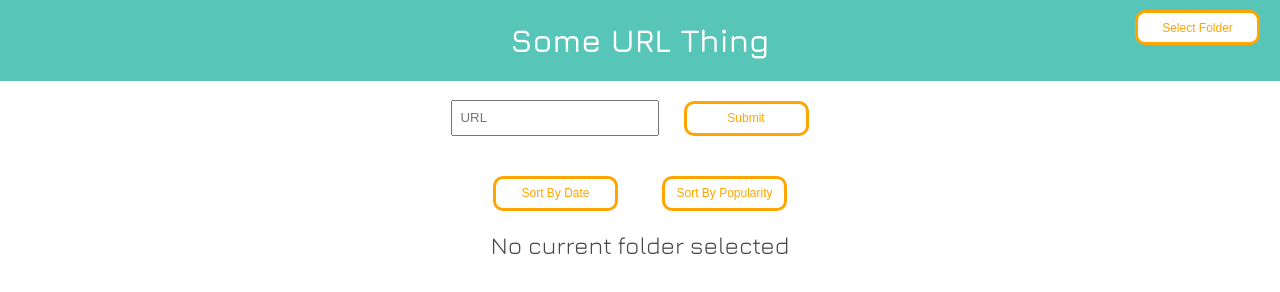
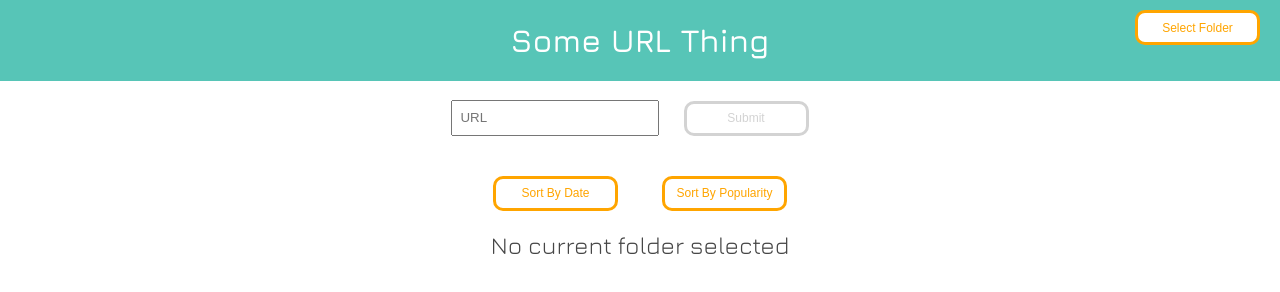
Before and after one commit to ActionJonny/jet-fuel, a website: page public/index.html in a window 1280 px wide. Drawn offline with nearby package versions, Linux system fonts and the light colour scheme.

Commit message:
style changes

```diff
--- a/public/style.css
+++ b/public/style.css
@@ -30,10 +30,17 @@ header {
   color: orange;
 }
 
-.current-folder:hover {
+.current-folder:hover,
+input[type=submit]:hover {
   background-color: orange;
   color: white;
   cursor: pointer;
+}
+
+input[type=submit]:disabled{
+  border-color: lightgrey;
+  color: lightgrey;
+  background-color: white;
 }
 
 .current {
@@ -51,7 +58,6 @@ header {
 }
 
 .folder-div {
-  /*transition: all 5s;*/
   position: absolute;
   width: 40%;
   height: 100%;
```
